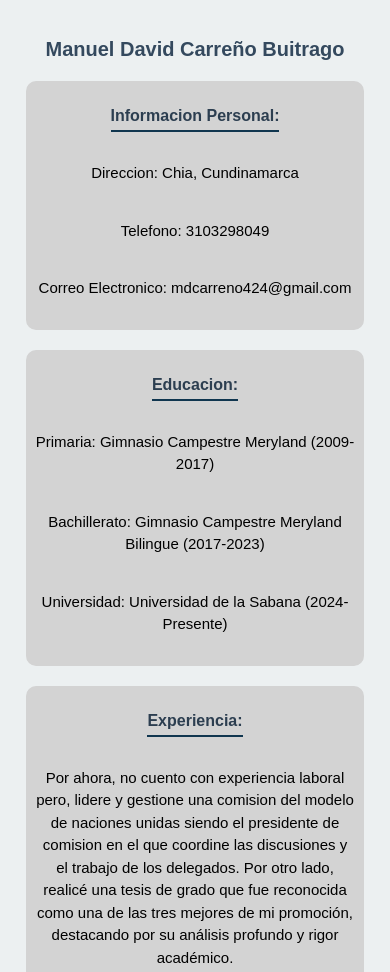
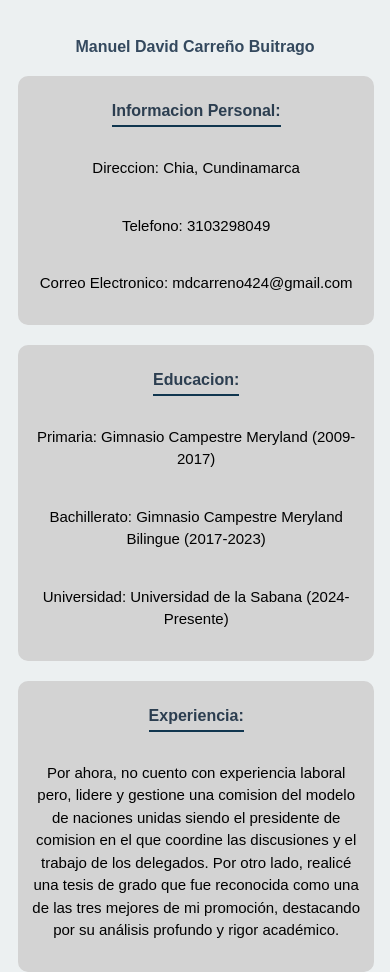
Before and after one commit to Manuel-Carreno/My-CV, a plain HTML site: page index.html in a window 390 px wide. Shown: the top 972 px of the page. Drawn offline with Linux system fonts and the light colour scheme; a web font is replaced by a local one.

Commit message:
Update styles.css

```diff
--- a/styles.css
+++ b/styles.css
@@ -61,20 +61,20 @@ p {
 
 @media (max-width: 768px){
     section{
-        width: 90%;
-        padding: 10px;
+        width: 80%;
+        padding: 12px;
     }
 
     h1 {
-        font-size: 20px;
+        font-size: 24px;
     }
 
     h2, h3{
-        font-size: 15px;
+        font-size: 18px;
     }
 
     p, li{
-        font-size: 15px;
+        font-size: 18px;
     }
 
 }
@@ -86,12 +86,12 @@ p {
     }
 
     section{
-        width: 90%;
+        width: 95%;
         padding: 10px;
     }
 
     h1 {
-        font-size: 20px;
+        font-size: 16px;
     }
 
     h2, h3 {
```
